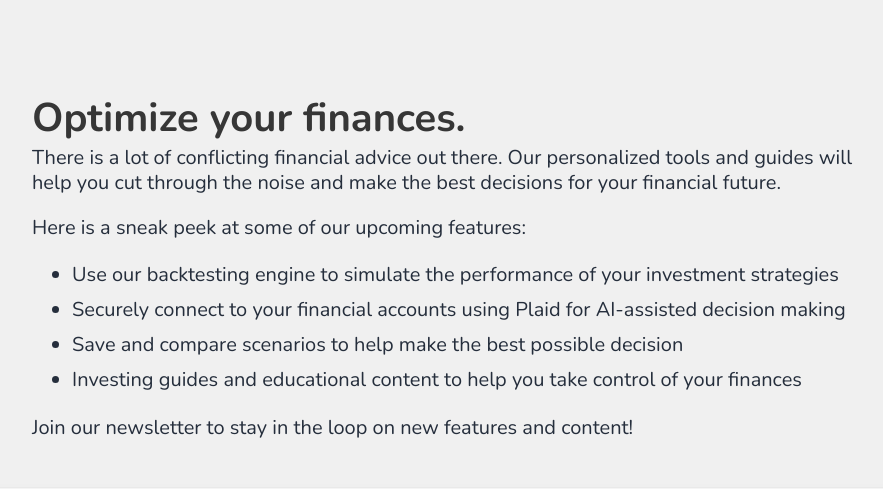
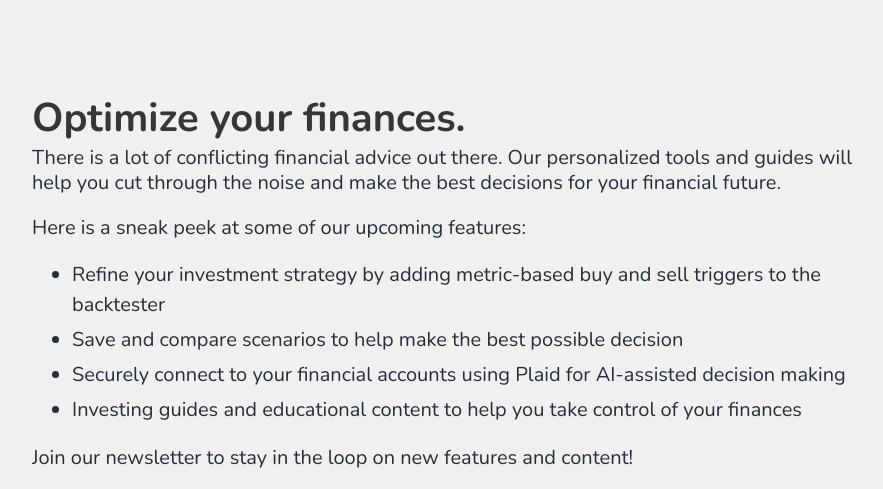
Before and after one commit to jaredblackjcb/finance-tools, a Django app: page / in a window 1280 px wide. Shown: the part 52-541 px from the top of the page, without its empty margins (176-1059 px from the left). Run offline with Django 4.2, Linux system fonts and the light colour scheme; style sheets or scripts are compiled from the project's sources; some libraries are stand-ins or nearby versions.

Commit message:
Copy changes for upcoming features

```diff
--- a/templates/index.html
+++ b/templates/index.html
@@ -41,9 +41,9 @@
                             will help you cut through the noise and make the best decisions for your financial future.</p>
                             <p class="subtitle">Here is a sneak peek at some of our upcoming features:</p>
                             <ul>
-                                <li>Use our backtesting engine to simulate the performance of your investment strategies</li>
+                                <li>Refine your investment strategy by adding metric-based buy and sell triggers to the backtester</li>
+                                <li>Save and compare scenarios to help make the best possible decision</li>
                                 <li>Securely connect to your financial accounts using Plaid for AI-assisted decision making</li>
-                                <li>Save and compare scenarios to help make the best possible decision</li>
                                 <li>Investing guides and educational content to help you take control of your finances</li>
                             </ul>
                             <p class="subtitle">Join our newsletter to stay in the loop on new features and content!</p>
--- a/templates/main.html
+++ b/templates/main.html
@@ -8,7 +8,7 @@
     <link rel="stylesheet" href="{% static 'css/bulma_styles.css' %}">
     <link rel="stylesheet" href="{% static 'css/custom_styles.css' %}">
     <script src="https://kit.fontawesome.com/42ce5d6b63.js" crossorigin="anonymous"></script>
-    <title>Fintools</title>
+    <title>FinMako Finance Tools</title>
 </head>
 <body>
     {% include 'navbar.html'%}
```
